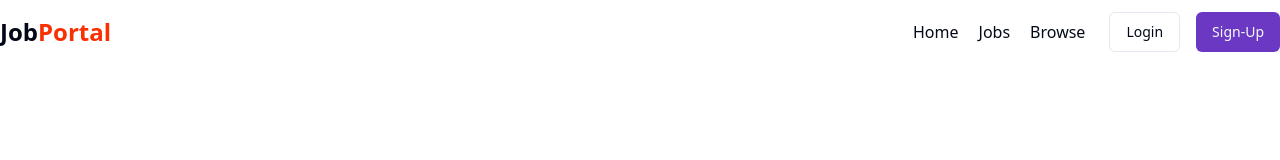
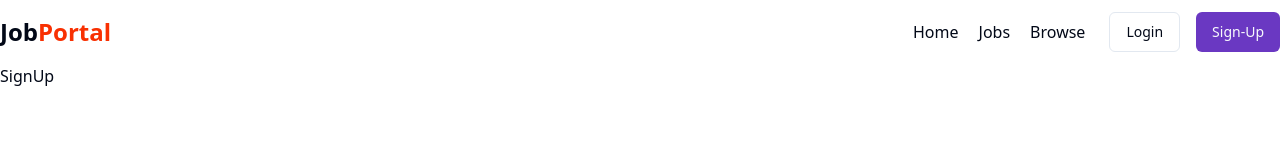
Before and after one commit to iamHarshvardhan10/mern-jobseeking-portal, a React (Vite) app: page /signup in a window 1280 px wide. Shown: the top 160 px of the page. Built offline with nearby package versions, Linux system fonts and the light colour scheme.

Commit message:
configuraton of react router dom

```diff
--- a/src/App.jsx
+++ b/src/App.jsx
@@ -1,9 +1,19 @@
+import Login from "./components/auth/Login";
+import SignUp from "./components/auth/SignUp";
+import Home from "./components/shared/Home";
 import Navbar from "./components/shared/Navbar";
-
+import { BrowserRouter, Routes, Route } from "react-router-dom";
 const App = () => {
   return (
-    <div className="bg-white">
-      <Navbar />
+    <div>
+      <BrowserRouter>
+        <Navbar />
+        <Routes>
+          <Route path="/" element={<Home />} />
+          <Route path="/login" element={<Login />} />
+          <Route path="/signup" element={<SignUp />} />
+        </Routes>
+      </BrowserRouter>
     </div>
   );
 };
--- /dev/null
+++ b/src/components/auth/Login.jsx
@@ -0,0 +1,9 @@
+
+
+const Login = () => {
+  return (
+    <div>Login</div>
+  )
+}
+
+export default Login
--- /dev/null
+++ b/src/components/auth/SignUp.jsx
@@ -0,0 +1,9 @@
+
+
+const SignUp = () => {
+  return (
+    <div>SignUp</div>
+  )
+}
+
+export default SignUp
--- /dev/null
+++ b/src/components/shared/Home.jsx
@@ -0,0 +1,9 @@
+
+
+const Home = () => {
+  return (
+    <div>Home</div>
+  )
+}
+
+export default Home
```
